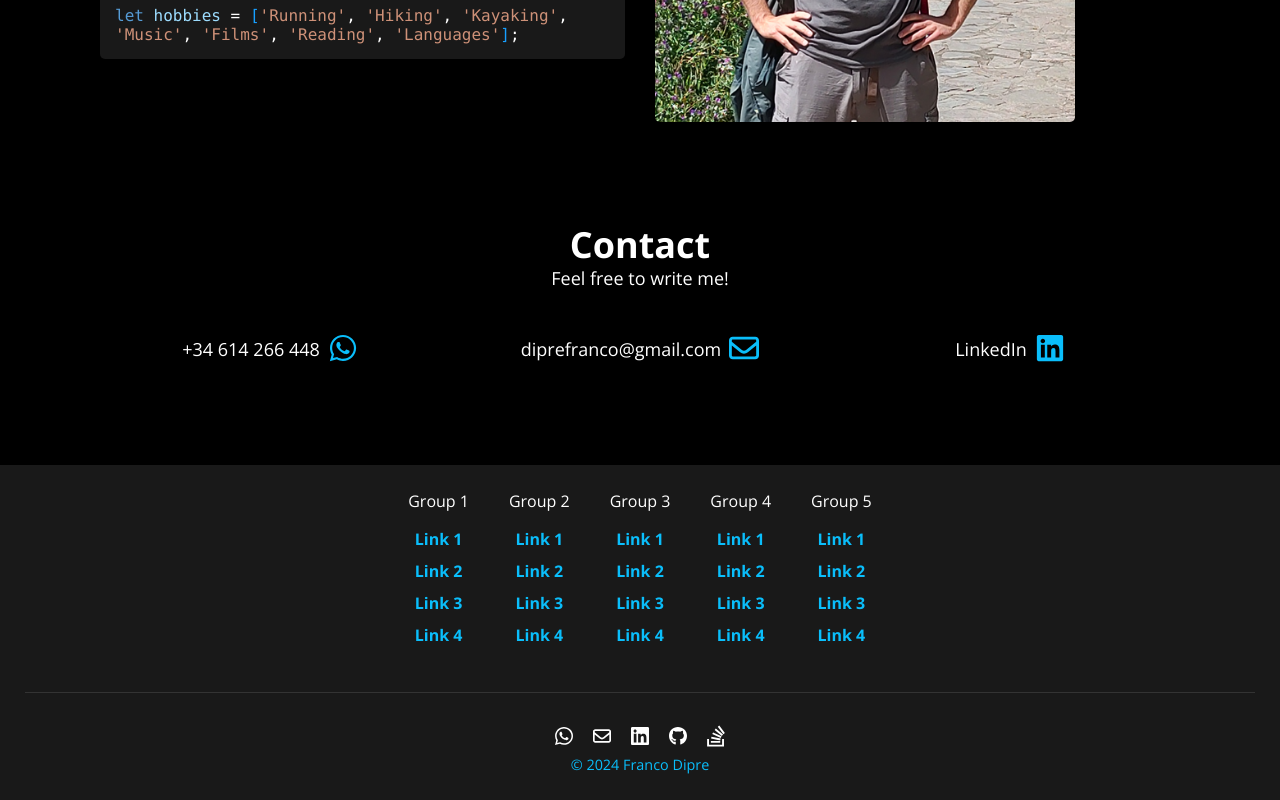
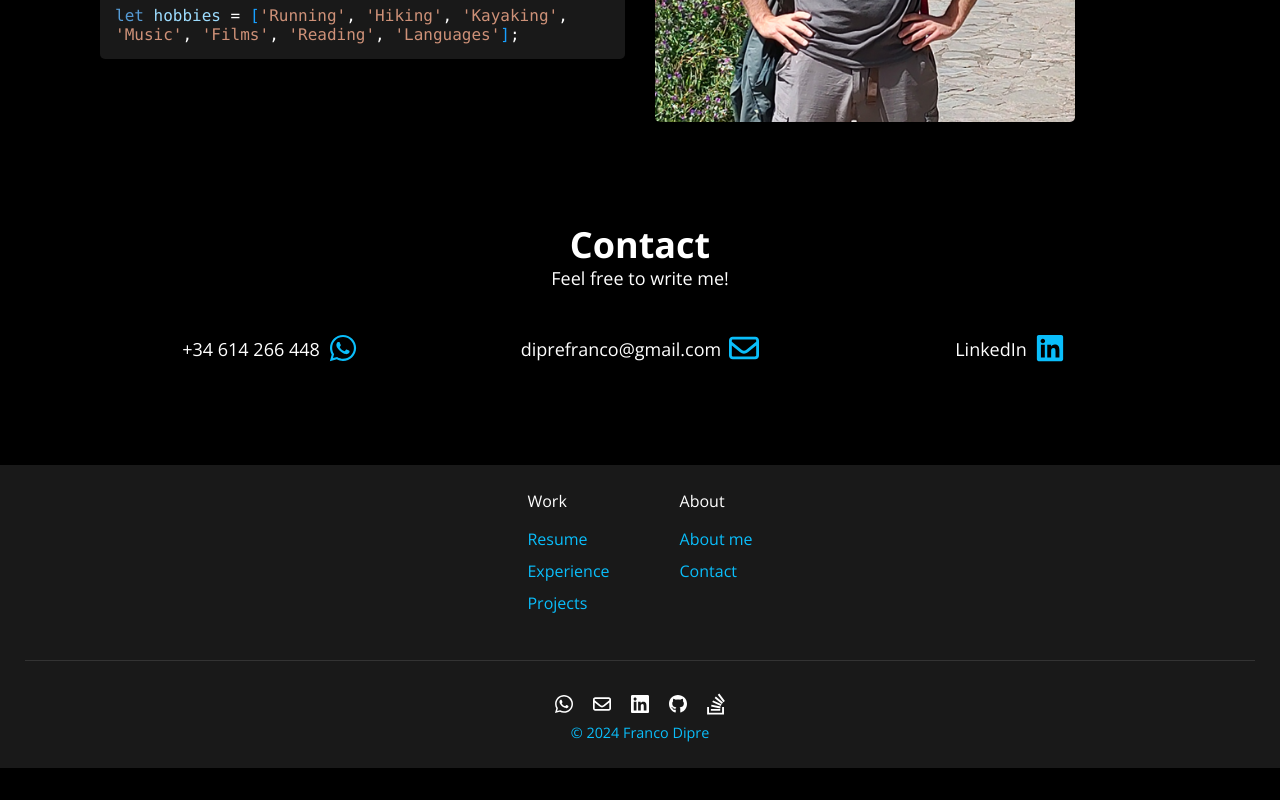
Before and after one commit to diprefranco/diprefranco.github.io, an Angular app: page / in a window 1280 px wide. Shown: the part 3000-3800 px from the top of the page. After the commit the page ends 3768 px from the top, so only its background shows below. Built offline with nearby package versions, Linux system fonts and the light colour scheme.

Commit message:
Footer: site links added and styles applied.

```diff
--- a/src/app/layout/footer/footer.component.css
+++ b/src/app/layout/footer/footer.component.css
@@ -2,7 +2,6 @@
   background-color: var(--colorp2);
   margin-top: var(--sectionseparation);
   padding: 25px;
-  text-align: center;
   position: relative;
 }
 
@@ -29,7 +28,7 @@
   display: flex;
   justify-content: center;
   flex-wrap: wrap;
-  gap: 40px;
+  gap: 70px;
   flex-grow: 1;
 }
 
@@ -72,11 +71,15 @@ svg:hover {
 
 .footer-copyright {
   margin-top: 2px;
+  text-align: center;
 }
 
 .footer-copyright a {
   font-size: 0.9em;
-  font-weight: inherit;
+}
+
+a {
+  font-weight: unset;
 }
 
 @media (max-width: 768px) {
@@ -90,9 +93,4 @@ svg:hover {
     margin-bottom: 20px;
     margin-left: 0;
   }
-
-  .footer-links {
-    justify-content: center;
-    gap: 20px;
-  }
 }
--- a/src/app/layout/footer/footer.component.html
+++ b/src/app/layout/footer/footer.component.html
@@ -5,48 +5,18 @@
     </div>
     <div class="footer-links">
       <div class="link-group">
-        <div>Group 1</div>
+        <div>Work</div>
         <ul>
-          <li><a href="#">Link 1</a></li>
-          <li><a href="#">Link 2</a></li>
-          <li><a href="#">Link 3</a></li>
-          <li><a href="#">Link 4</a></li>
+          <li><a href="{{resumeUrl}}" target="_blank">Resume</a></li>
+          <li><a href="#experience">Experience</a></li>
+          <li><a href="#projects">Projects</a></li>
         </ul>
       </div>
       <div class="link-group">
-        <div>Group 2</div>
+        <div>About</div>
         <ul>
-          <li><a href="#">Link 1</a></li>
-          <li><a href="#">Link 2</a></li>
-          <li><a href="#">Link 3</a></li>
-          <li><a href="#">Link 4</a></li>
-        </ul>
-      </div>
-      <div class="link-group">
-        <div>Group 3</div>
-        <ul>
-          <li><a href="#">Link 1</a></li>
-          <li><a href="#">Link 2</a></li>
-          <li><a href="#">Link 3</a></li>
-          <li><a href="#">Link 4</a></li>
-        </ul>
-      </div>
-      <div class="link-group">
-        <div>Group 4</div>
-        <ul>
-          <li><a href="#">Link 1</a></li>
-          <li><a href="#">Link 2</a></li>
-          <li><a href="#">Link 3</a></li>
-          <li><a href="#">Link 4</a></li>
-        </ul>
-      </div>
-      <div class="link-group">
-        <div>Group 5</div>
-        <ul>
-          <li><a href="#">Link 1</a></li>
-          <li><a href="#">Link 2</a></li>
-          <li><a href="#">Link 3</a></li>
-          <li><a href="#">Link 4</a></li>
+          <li><a href="#about-me">About me</a></li>
+          <li><a href="#contact">Contact</a></li>
         </ul>
       </div>
     </div>
@@ -80,6 +50,6 @@
     </a>
   </div>
   <div class="footer-copyright">
-    <a href="https://diprefranco.github.io/" target="_blank">© {{currentYear}} Franco Dipre</a>
+    <a href="./">© {{currentYear}} Franco Dipre</a>
   </div>
 </footer>
--- a/src/app/layout/footer/footer.component.ts
+++ b/src/app/layout/footer/footer.component.ts
@@ -10,6 +10,7 @@ import { ResourceService } from '../../resource.service';
 })
 export class FooterComponent implements OnInit {
   readonly currentYear = new Date().getFullYear();
+  resumeUrl!: string;
   whatsAppUrl!: string;
   emailUrl!: string;
   linkedInUrl!: string;
@@ -23,6 +24,7 @@ export class FooterComponent implements OnInit {
   }
 
   private init() {
+    this.resumeUrl = this.resourceService.getResumeUrl();
     this.whatsAppUrl = this.resourceService.getWhatsAppUrl();
     this.emailUrl = this.resourceService.getEmailUrl();
     this.linkedInUrl = this.resourceService.getLinkedInUrl();
--- a/src/app/layout/header/header.component.ts
+++ b/src/app/layout/header/header.component.ts
@@ -9,7 +9,7 @@ import { ResourceService } from '../../resource.service';
   styleUrl: './header.component.css'
 })
 export class HeaderComponent implements OnInit {
-  resumeUrl = '';
+  resumeUrl!: string;
   private resourceService = inject(ResourceService);
 
   ngOnInit() {
```
